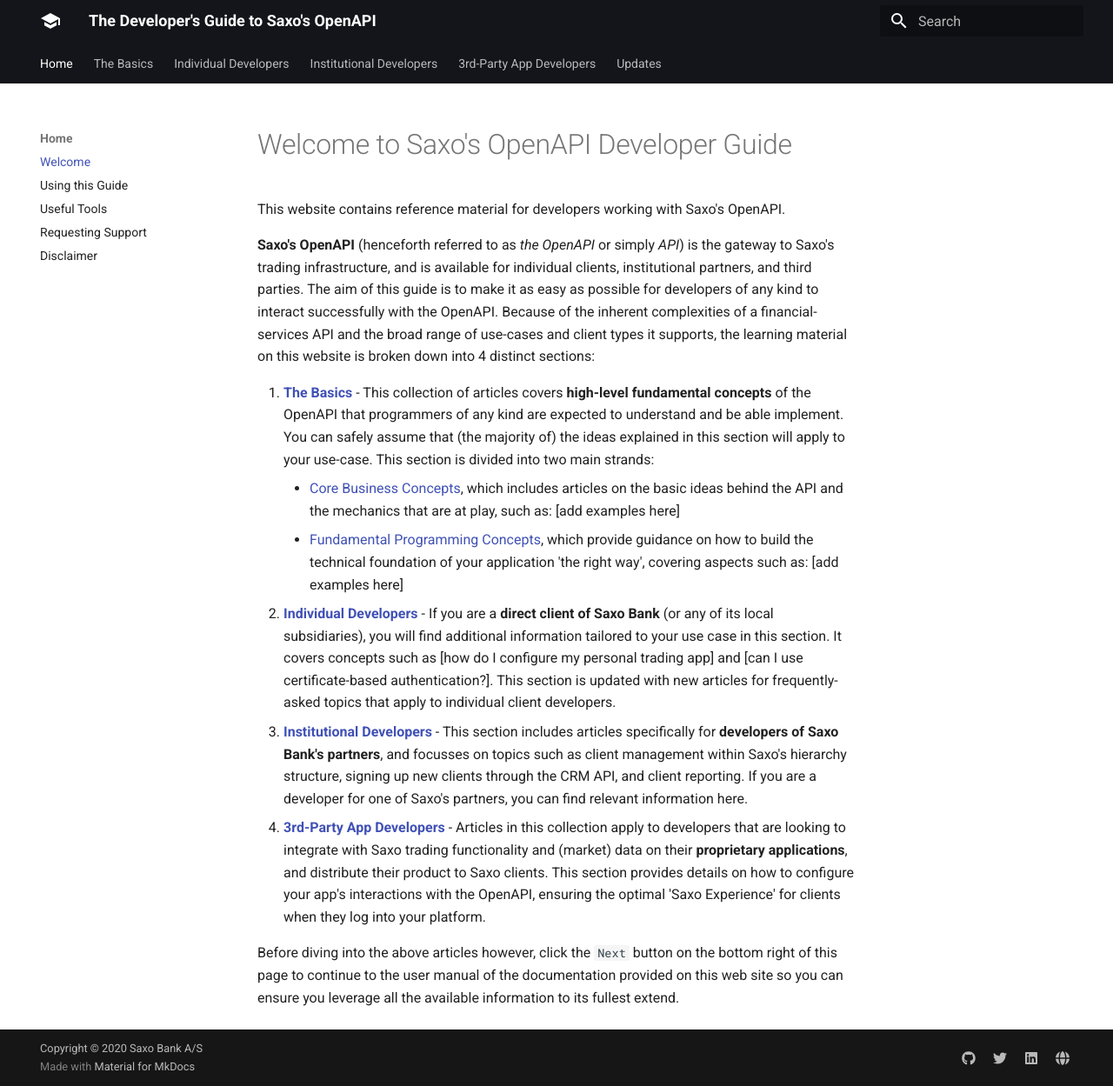
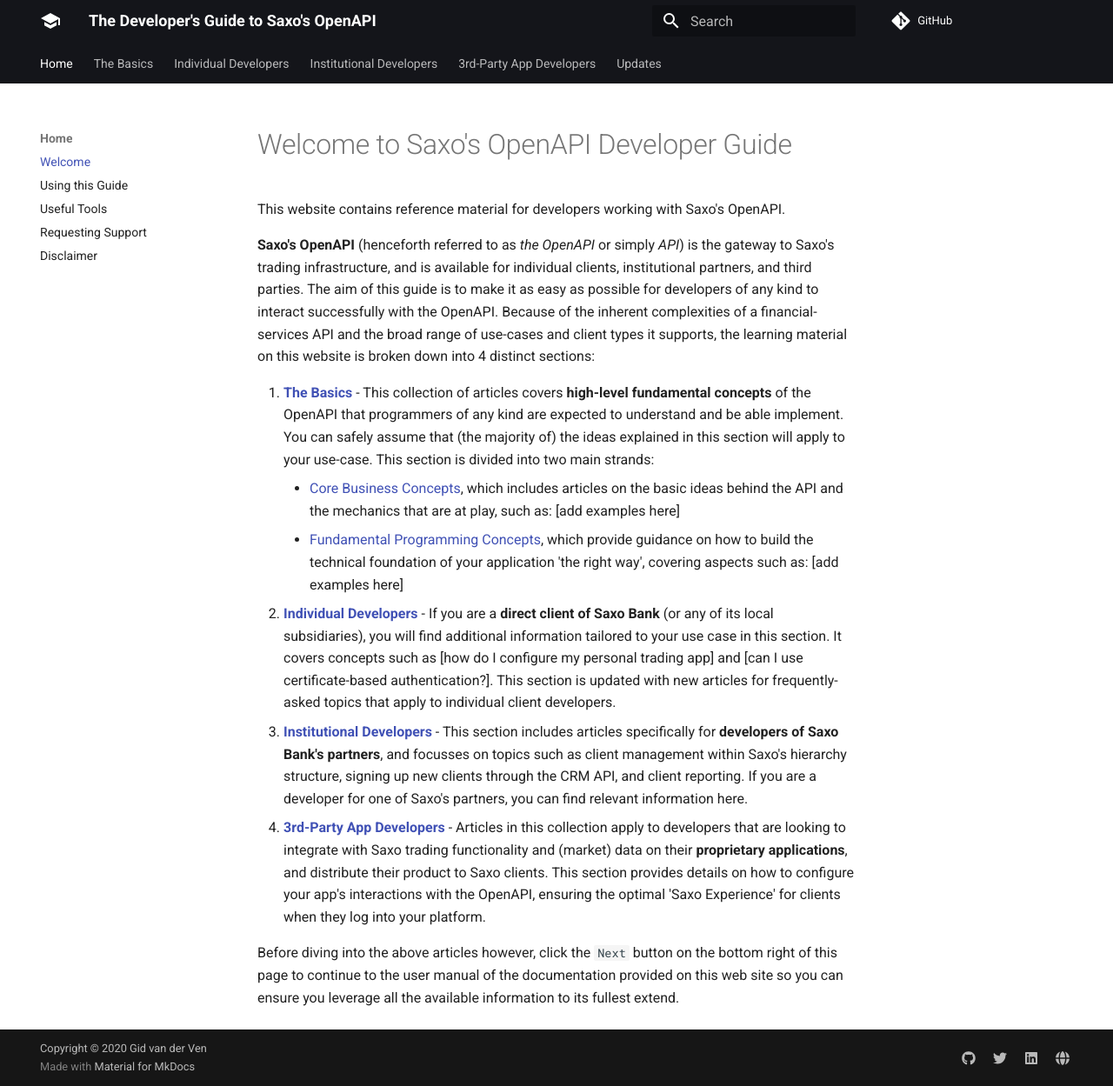
Before and after one commit to gidven/saxo-openapi-guide, an MkDocs documentation site: the page built from docs/index.md, in a window 1280 px wide and 1249 px high. Shown: the whole window at 87% size. Built offline with MkDocs 1.6.1 and Material for MkDocs 9.7.7, drawn with Linux system fonts in a browser that asks for light colours; comment, search, counter and statistics services are not loaded.

Commit message:
add repo link and last edited plugins

```diff
--- a/mkdocs.yml
+++ b/mkdocs.yml
@@ -1,8 +1,10 @@
 # Project info
 site_name: The Developer's Guide to Saxo's OpenAPI
 site_description: "The #1 reference for developers working with Saxo Bank's OpenAPI."
-site_author: Saxo Bank A/S
-copyright: 'Copyright &copy; 2020 Saxo Bank A/S'
+site_author: Gid van der Ven
+copyright: 'Copyright &copy; 2020 Gid van der Ven'
+repo_url: https://github.com/gidven/saxo-openapi-guide
+edit_uri: /gidven/saxo-openapi-guide/blob/master/docs
 
 
 # MkDocs config
@@ -74,6 +76,12 @@
       guess_lang: False
 
 
+plugins:
+  - search
+  - git-revision-date-localized:
+      type: timeago
+
+
 extra:
   social:
     - type: 'github'
```
Also changed, not shown: requirements.txt (+7 -0 lines).
